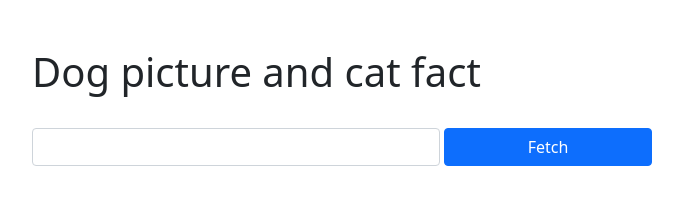
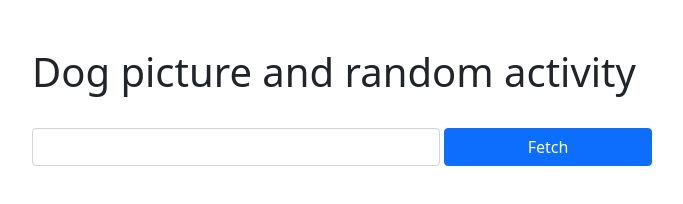
Before and after one commit to Peri7at/dog-breed-photo-finder, a website: page public/index.html in a window 1280 px wide. Shown: the whole page, without its empty margins (300-983 px from the left). Drawn offline with nearby package versions, Linux system fonts and the light colour scheme.

Commit message:
Update title

```diff
--- a/public/index.html
+++ b/public/index.html
@@ -4,11 +4,11 @@
 	<meta charset="utf-8">
 	<meta name="viewport" content="width=device-width, initial-scale=1">
 	<link href="https://cdn.jsdelivr.net/npm/bootstrap@5.0.0-beta2/dist/css/bootstrap.min.css" rel="stylesheet" integrity="sha384-BmbxuPwQa2lc/FVzBcNJ7UAyJxM6wuqIj61tLrc4wSX0szH/Ev+nYRRuWlolflfl" crossorigin="anonymous">
-	<title>Dog picture and cat fact</title>
+	<title>Dog picture and random activity</title>
 </head>
 <body>
 	<div class="container w-50 mt-5">
-		<h1>Dog picture and cat fact</h1>
+		<h1>Dog picture and random activity</h1>
 		<form class="row g-2 mt-4">
 			<div class="col-8">
 				<input type="text" name="breed" class="form-control">
```
